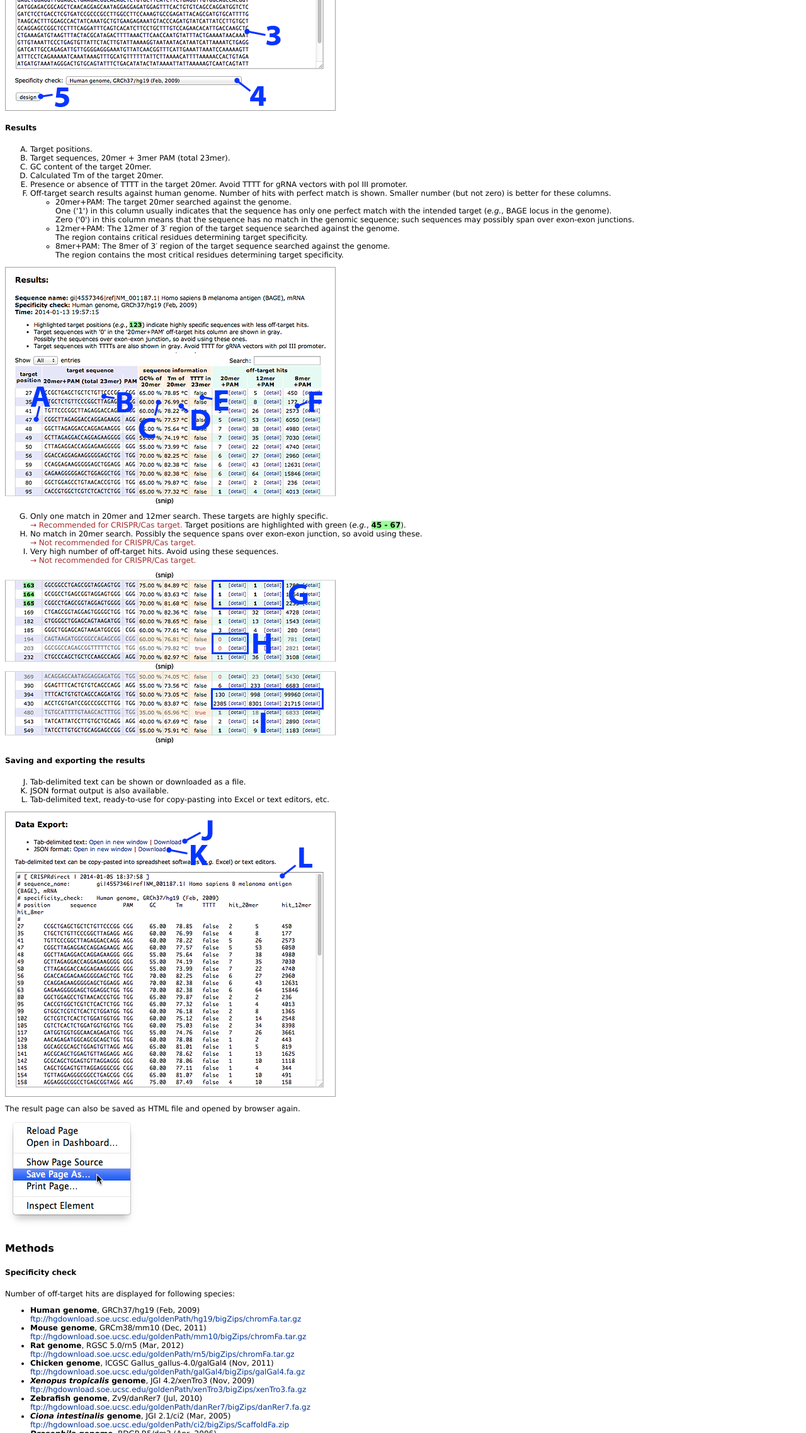
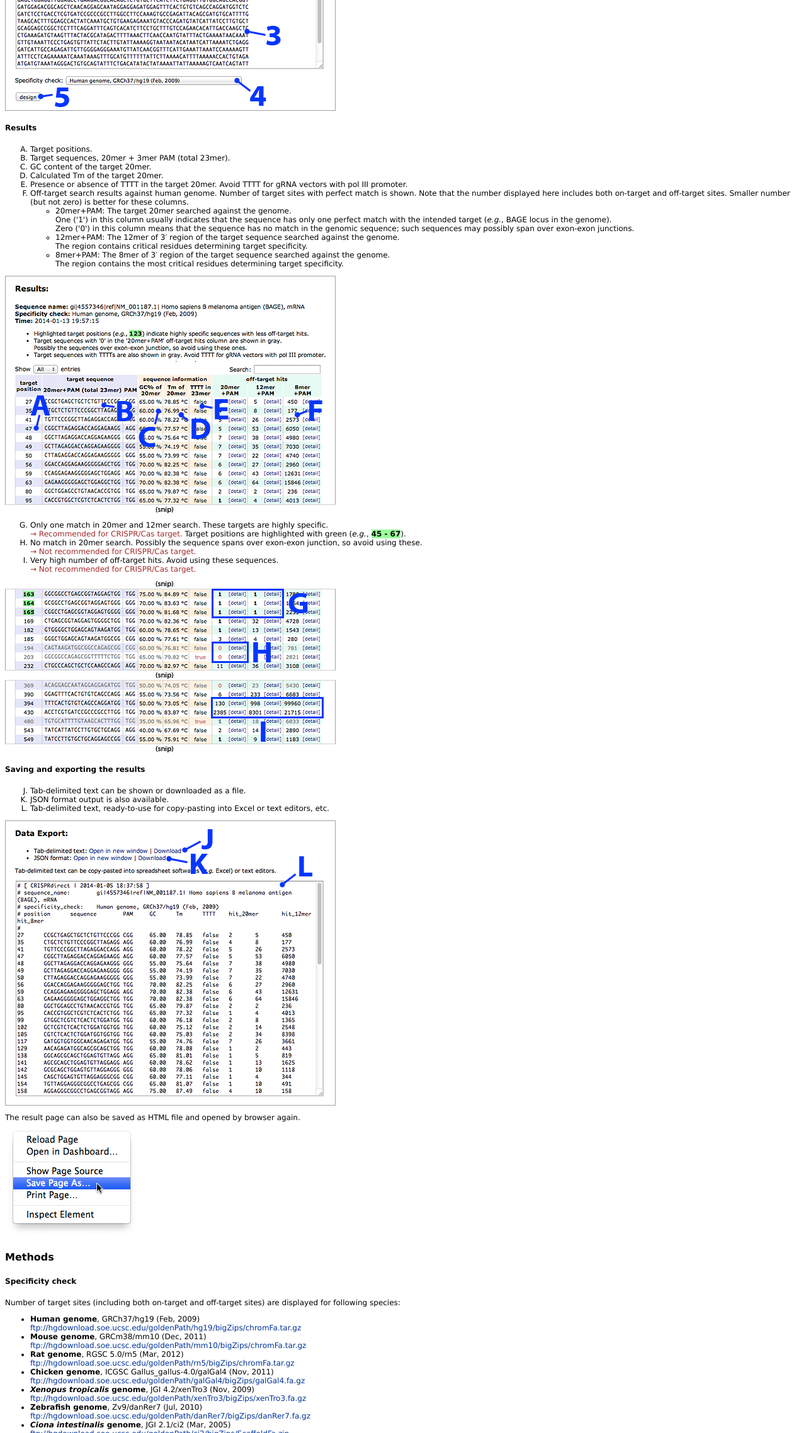
Before and after one commit to meso-cacase/CRISPRdirect, a plain HTML site: page doc/index.html in a window 1280 px wide. Shown: the part 695-2971 px from the top of the page at 63% size. Drawn offline with Linux system fonts and the light colour scheme.

Commit message:
結果のTABLE表示でoff-target hitsをnumber of target sitesに修正
ヘルプ等の関連箇所も修正

```diff
--- a/doc/index.html
+++ b/doc/index.html
@@ -107,7 +107,8 @@ CAACATCTTTTACACTAAAAAGCC
 	<li>GC content of the target 20mer.
 	<li>Calculated Tm of the target 20mer.
 	<li>Presence or absence of TTTT in the target 20mer. Avoid TTTT for gRNA vectors with pol III promoter.
-	<li>Off-target search results against human genome. Number of hits with perfect match is shown.
+	<li>Off-target search results against human genome. Number of target sites with perfect match is shown.
+		Note that the number displayed here includes both on-target and off-target sites.
 		Smaller number (but not zero) is better for these columns.
 	<ul>
 		<li>20mer+PAM: The target 20mer searched against the genome.<br>
@@ -155,7 +156,8 @@ CAACATCTTTTACACTAAAAAGCC
 
 <h5>Specificity check</h5>
 
-<p>Number of off-target hits are displayed for following species:</p>
+<p>Number of target sites (including both on-target and off-target sites)
+	are displayed for following species:</p>
 
 <ul>
 	<li><b>Human genome</b>, GRCh37/hg19 (Feb, 2009)<br>
```
Also changed, not shown: doc/off-target.html (+3 -2 lines), doc/result.html (+2 -1 lines), doc/selectdb.html (+2 -1 lines), 1 other file.
